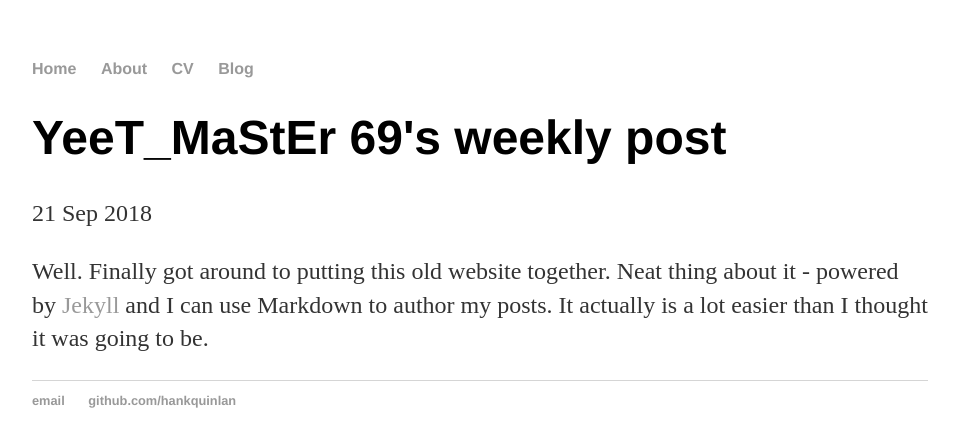
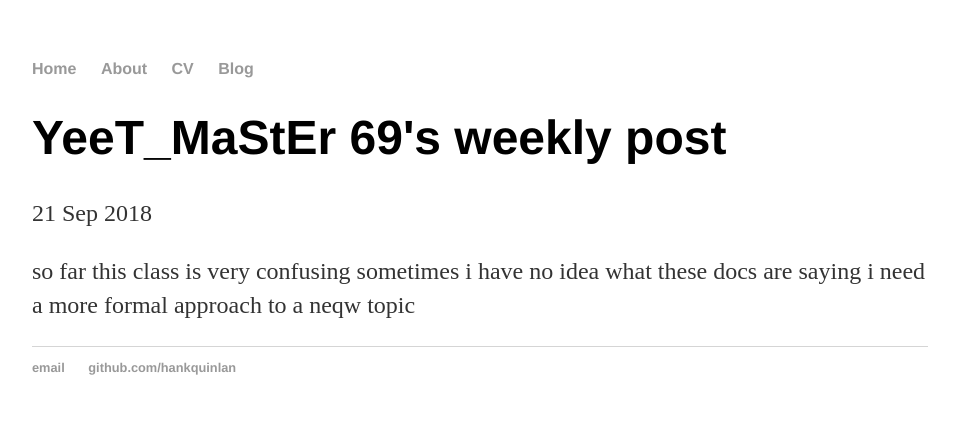
Before and after one commit to josephg5649/joseph5649.github.io, a Jekyll site: the page built from _posts/2018-09-21-YeEt Clan.md, in a window 1280 px wide. Shown: the top 447 px of the page, without its empty margins (160-1119 px from the left). Built offline with Jekyll 4.4.1, drawn with Linux system fonts in a browser that asks for light colours.

Commit message:
Update 2018-09-21-YeEt Clan.md

```diff
--- a/_posts/2018-09-21-YeEt Clan.md
+++ b/_posts/2018-09-21-YeEt Clan.md
@@ -4,4 +4,4 @@
 date: 2018-09-21
 ---
 
-Well. Finally got around to putting this old website together. Neat thing about it - powered by [Jekyll](http://jekyllrb.com) and I can use Markdown to author my posts. It actually is a lot easier than I thought it was going to be.
+so far this class is very confusing sometimes i have no idea what these docs are saying i need a more formal approach to a neqw topic
```
